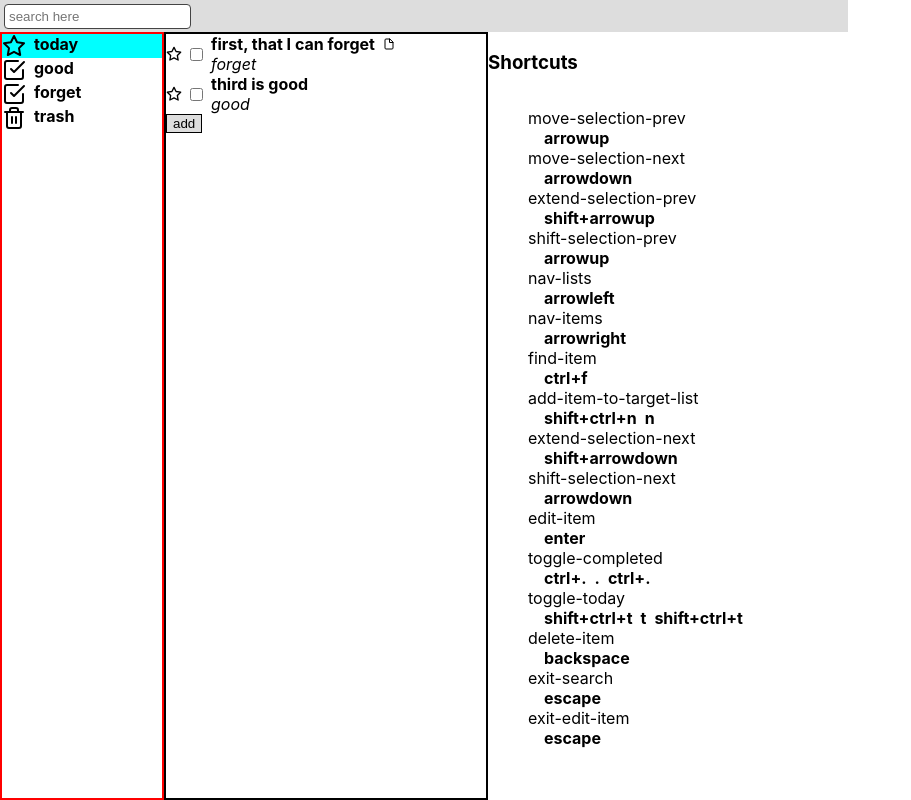
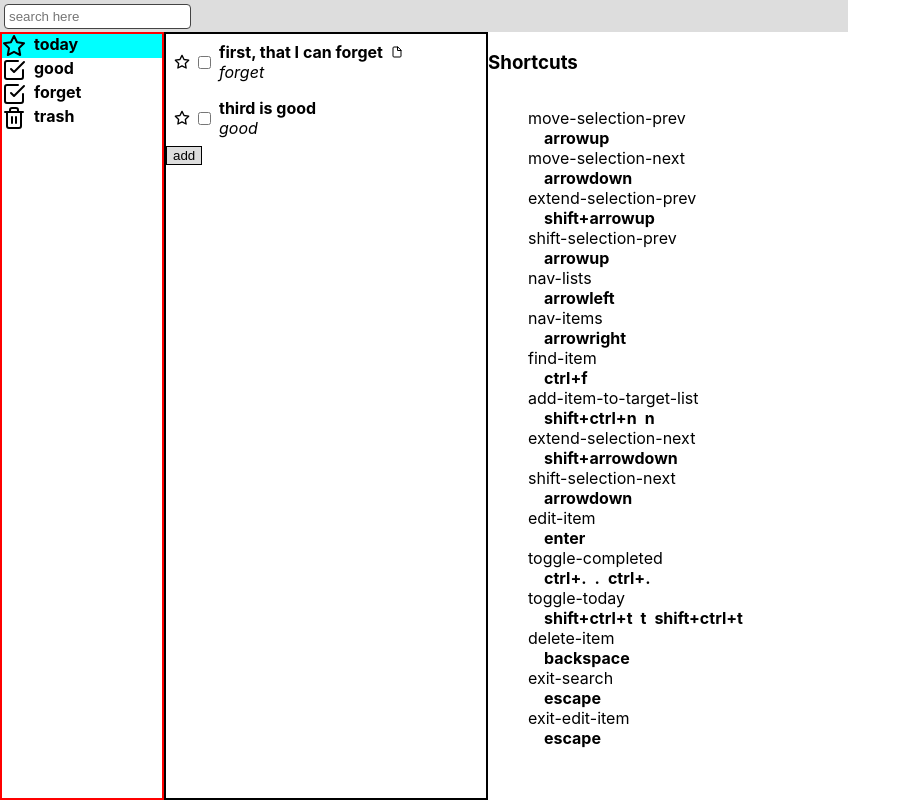
Before and after one commit to joshmarinacci/todomanager, a React (Create React App) app: page / in a window 1280 px wide. Both pictures are taken after a click on the element "today". Shown: the whole page, without its empty margins (0-911 px from the left). Built offline with nearby package versions, Linux system fonts and the light colour scheme.

Commit message:
add a debug for focus fix sizing of the main list column

```diff
--- a/src/App.css
+++ b/src/App.css
@@ -75,13 +75,16 @@ ul > li > ul > li {
 
 .items-view {
   min-width: 20em;
+  width: 20em;
 }
 
 .todo-item {
   border: 0px solid black;
   align-items: center;
+  padding: 0.5rem;
 }
-.todo-item:focus {
+*:focus {
+  /*border: 3px solid red !important;*/
 }
 .todo-item.deleted {
   color:#888;
--- a/src/items.js
+++ b/src/items.js
@@ -93,7 +93,8 @@ const ItemViewItem = ({item, setEditing, isSelected, setSelected, listFocused})=
         <TodayIndicator item={item}/>
         <input type="checkbox" checked={item.completed} onChange={toggleCompleted}/>
         <VBox>
-            <b>{item.title}
+            <b>
+                <span className={'title'}>{item.title}</span>
                 <NotesIndicator item={item}/>
             </b>
             <i>{getProjectTitle(storage,item)}</i>
```
